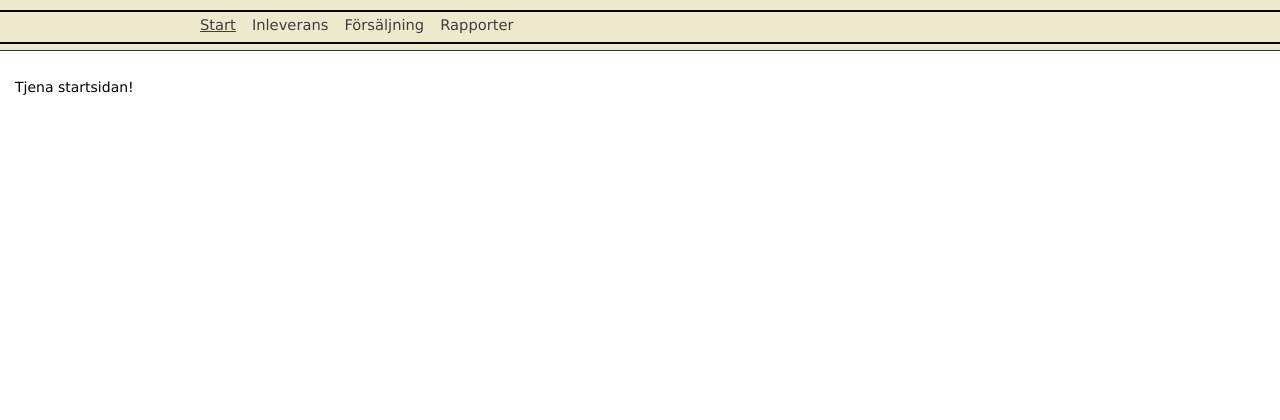
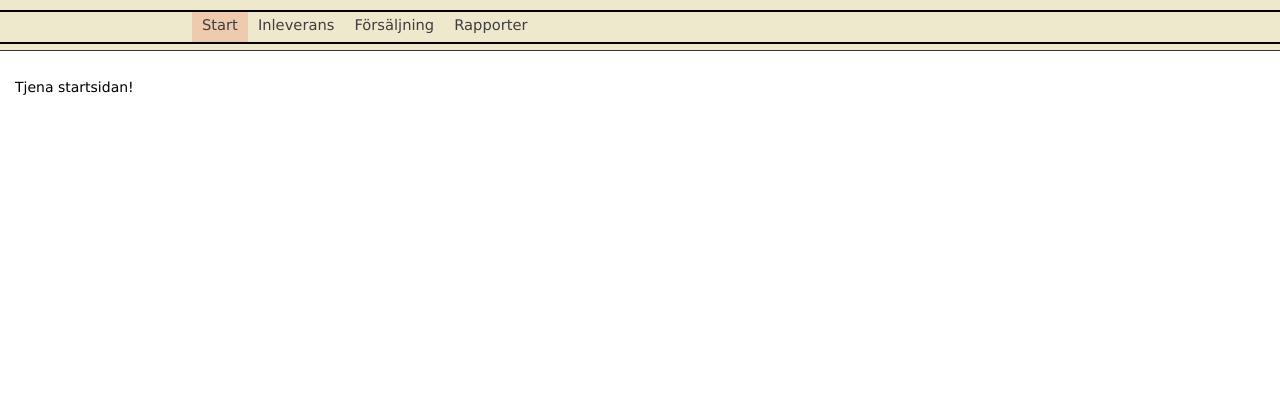
Before and after one commit to Spinoys/bookstore, a PHP site: page / in a window 1280 px wide. Shown: the top 420 px of the page. Run offline with PHP 8.4, Linux system fonts and the light colour scheme; some libraries are stand-ins or nearby versions.

Commit message:
Mer styling...

```diff
--- a/css/main.css
+++ b/css/main.css
@@ -97,7 +97,7 @@ header nav > ul {
 
 header nav ul li {
   position:relative;
-  height:30px;
+  height: 30px;
 }
 header nav > ul > li {
   float:left;
@@ -105,7 +105,7 @@ header nav > ul > li {
 
 header nav > ul li a {
   padding-top:6px;
-  padding-bottom: 10px;
+  padding-bottom: 9px;
   display: block;
 }
 
@@ -117,7 +117,7 @@ header nav > ul > li > a {
 
 header nav a {
   display:block;
-  padding: 0 8px 8px;
+  padding: 0 10px 8px;
   text-decoration:none;
   color:#3b3b3b;
 }
@@ -129,5 +129,5 @@ header nav a:hover {
 }
 
 .active {
-     text-decoration:underline;
+     background-color: #efcbae;
   }
```
